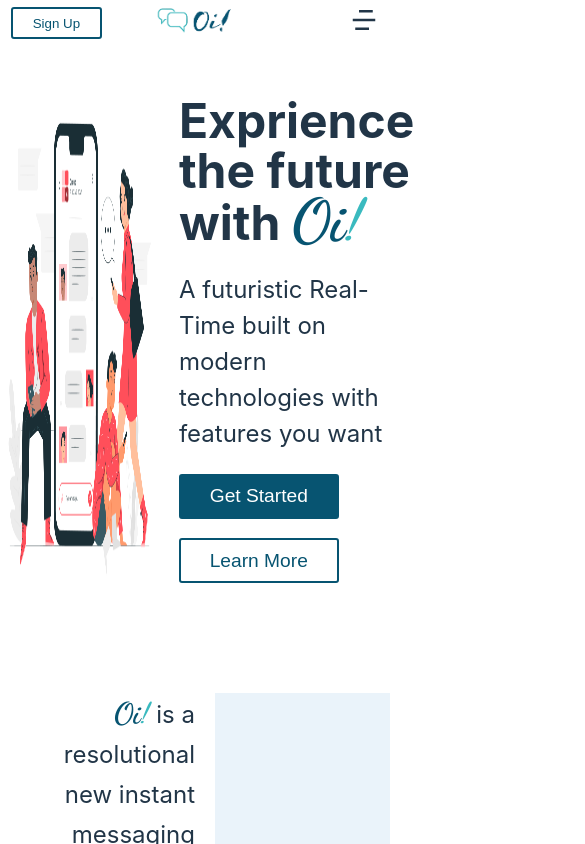
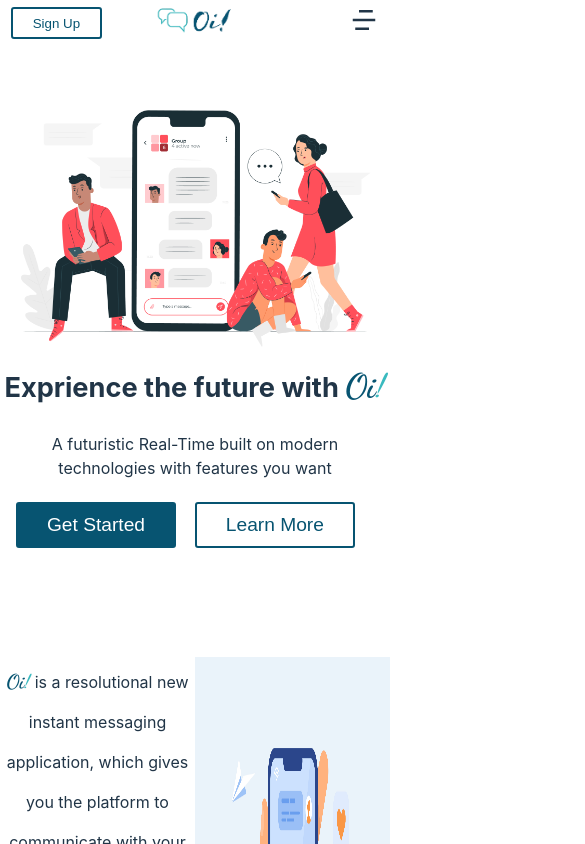
Before and after one commit to St-Pardon/Oi, a React (Vite) app in the folder client/: page / in a window 390 px wide. Shown: the top 844 px of the page, 585 px wide, since content can reach past the window. Built offline with nearby package versions, Linux system fonts and the light colour scheme; the HTML template or start-up script is replaced by a standard one.

Commit message:
:wrench: fixed mobile view for hero section

```diff
--- a/client/src/component/header/Header.styled.jsx
+++ b/client/src/component/header/Header.styled.jsx
@@ -37,6 +37,12 @@ export const Nav = styled.nav`
       gap: 10px;
     `}
 
+    ${(props) =>
+      props.mvsb &&
+      css`
+        display: none;
+      `}
+
   @media ${devices.mobileL} {
     ${(props) =>
       props.nav &&
@@ -49,9 +55,10 @@ export const Nav = styled.nav`
         width: 25%;
         justify-content: center;
       `}
-          ${(props) =>
+    ${(props) =>
       props.mvsb &&
       css`
+        display: block;
         width: 32%;
         justify-content: flex-start;
       `}
--- a/client/src/component/heading/headings.styled.jsx
+++ b/client/src/component/heading/headings.styled.jsx
@@ -1,4 +1,5 @@
 import styled, { css } from 'styled-components';
+import { devices } from '../../utils/breakpoint.utils';
 
 export const HeadingH2 = styled.h2`
   ${(props) =>
@@ -24,6 +25,13 @@ export const HeadingH2 = styled.h2`
     css`
       text-align: center;
     `}
+  @media ${devices.mobileL} {
+    ${(props) =>
+      props.hero &&
+      css`
+        font-size: 1.7rem;
+      `}
+  }
 `;
 
 export const HeadingH3 = styled.h3`
@@ -71,7 +79,7 @@ export const Para = styled.p`
       margin-bottom: 0.5em;
     `}
 
-    ${(props) =>
+  ${(props) =>
     props.about &&
     css`
       line-height: 40px;
@@ -83,4 +91,13 @@ export const Para = styled.p`
       line-height: 30px;
       margin: 20px 0;
     `}
+
+    @media ${devices.mobileL} {
+    ${(props) =>
+      props.hero &&
+      css`
+        font-size: 1rem;
+        padding: 5px;
+      `}
+  }
 `;
--- a/client/src/component/image/image.styled.jsx
+++ b/client/src/component/image/image.styled.jsx
@@ -69,8 +69,14 @@ export const Figure = styled.figure`
       height: 200px;
       margin: 0 auto;
     `}
-
-  @media ${devices.mobileL}{
+  @media ${devices.tablet} {
+    ${(props) =>
+      props.hero &&
+      css`
+        width: 100%;
+      `}
+  }
+  @media ${devices.mobileL} {
     ${(props) =>
       props.logo &&
       css`
--- a/client/src/component/socials/socials.styled.jsx
+++ b/client/src/component/socials/socials.styled.jsx
@@ -5,6 +5,7 @@ export const Container = styled.div`
   justify-content: space-between;
   max-width: 550px;
   width: 100%;
+  flex-wrap: wrap;
 `;
 
 export const SocialIcon = styled.div`
--- a/client/src/routes/landing-page/LandingPage.route.jsx
+++ b/client/src/routes/landing-page/LandingPage.route.jsx
@@ -21,14 +21,14 @@ const LandingPage = () => {
     <>
       <Header route="/" />
       <main>
-        <Section>
+        <Section hero>
           <Figure hero>
             <Img
               src={heroImg}
               alt="Hero display of a chat application mockup"
             />
           </Figure>
-          <HeroTextContatiner>
+          <HeroTextContatiner hero>
             <div>
               <HeadingH2 hero>
                 Exprience the future with{' '}
--- a/client/src/routes/landing-page/LandingPage.styled.jsx
+++ b/client/src/routes/landing-page/LandingPage.styled.jsx
@@ -1,4 +1,5 @@
 import styled, { css } from 'styled-components';
+import { devices } from '../../utils/breakpoint.utils';
 
 export const Section = styled.section`
   display: flex;
@@ -17,20 +18,28 @@ export const Section = styled.section`
       gap: 20px;
     `}
 
-    ${(props) =>
+  ${(props) =>
     props.contribute &&
     css`
       flex-direction: column;
       align-items: center;
     `}
 
-    ${(props) =>
+  ${(props) =>
     props.qrcode &&
     css`
       justify-content: space-around;
       align-items: center;
       width: 100%;
     `}
+
+  @media ${devices.tablet} {
+    ${(props) =>
+      props.hero &&
+      css`
+        display: block;
+      `}
+  }
 `;
 
 export const HeroTextContatiner = styled.div`
@@ -42,7 +51,7 @@ export const HeroTextContatiner = styled.div`
   ${(props) =>
     props.hero &&
     css`
-      text-align: right;
+      // text-align: right;
     `};
 
   ${(props) =>
@@ -51,6 +60,16 @@ export const HeroTextContatiner = styled.div`
       flex-direction: column;
       align-items: flex-start;
     `};
+
+  @media ${devices.tablet} {
+    ${(props) =>
+      props.hero &&
+      css`
+        width: 100%;
+        padding: 0;
+        text-align: center;
+      `}
+  }
 `;
 
 export const ListItem = styled.li`
@@ -60,4 +79,6 @@ export const ListItem = styled.li`
     content: '💬';
     margin-right: 20px;
   }
+  @media ${devices.mobileL} {
+  }
 `;
```
